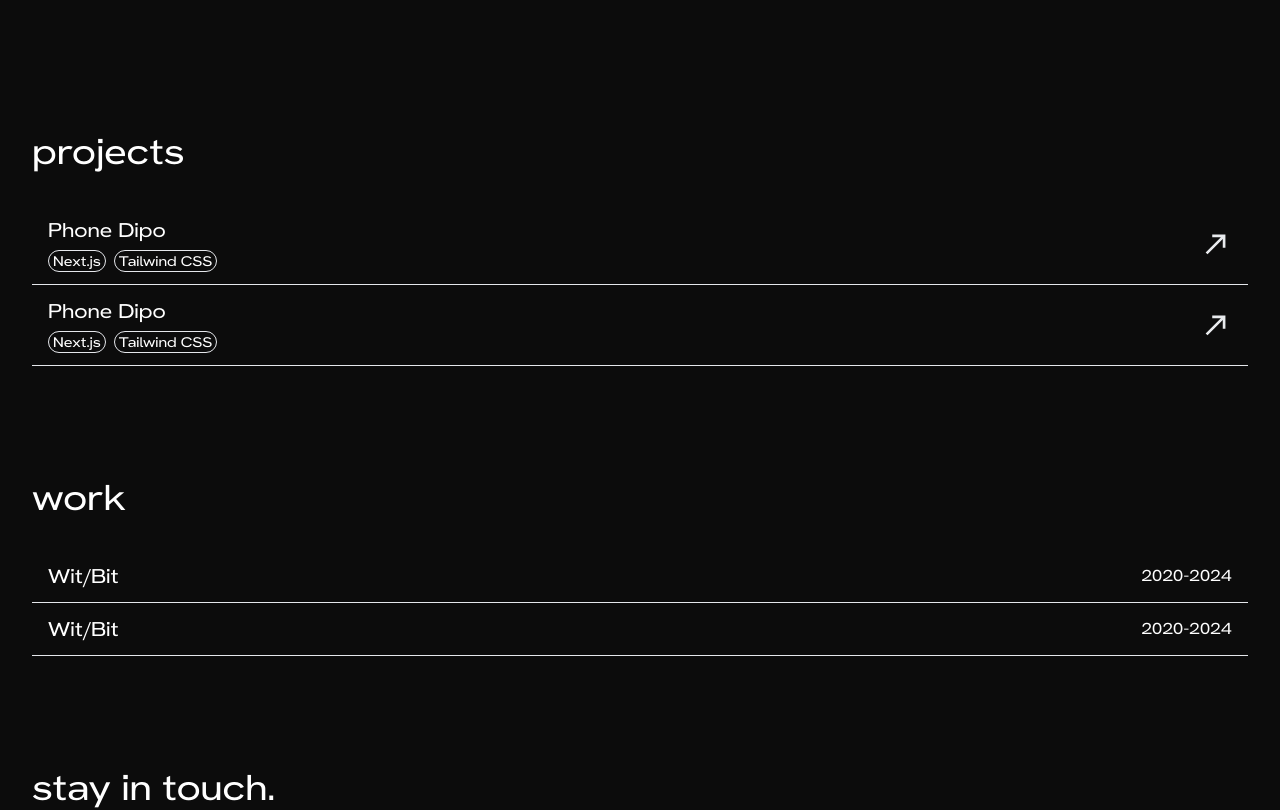
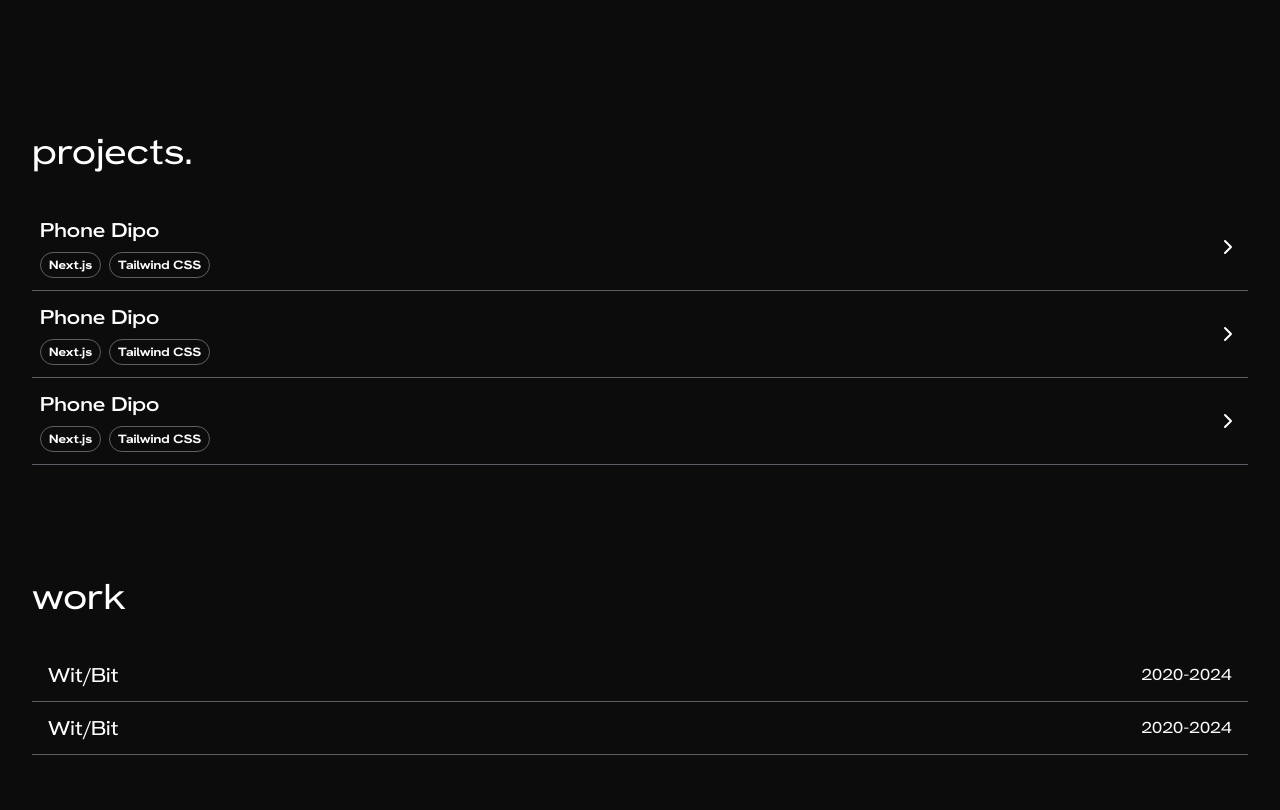
Before and after one commit to soumakkdev/portfolio, a Next.js app: page / in a window 1280 px wide. Shown: the part 700-1510 px from the top of the page. Built offline with nearby package versions, Linux system fonts and the light colour scheme.

Commit message:
shad/cn added, accordion added in projects list

```diff
--- a/src/app/globals.css
+++ b/src/app/globals.css
@@ -6,15 +6,70 @@
 	:root {
 		--background: #ffffff;
 		--foreground: #111111;
+
+		--card: hsl(0 0% 100%);
+		--card-foreground: #2d2d2d;
+
+		--popover: hsl(0 0% 100%);
+		--popover-foreground: #2d2d2d;
+
+		--primary: #1d71ef;
+		--primary-foreground: hsl(210 40% 98%);
+
+		--secondary: hsl(210 40% 96.1%);
+		--secondary-foreground: hsl(222.2 47.4% 11.2%);
+
+		--muted: hsl(210 20% 96.1%);
+		--muted-foreground: hsl(215.4 16.3% 46.9%);
+
+		--accent: hsl(210 40% 96.1%);
+		--accent-foreground: hsl(222.2 47.4% 11.2%);
+
+		--destructive: hsl(0 84.2% 60.2%);
+		--destructive-foreground: hsl(210 40% 98%);
+
+		--border: hsl(214.3 31.8% 91.4%);
+		--input: hsl(214.3 31.8% 91.4%);
+		--ring: #2d2d2d;
+
+		--radius: 0.5rem;
 	}
 
 	.dark {
 		--background: #0c0c0c;
 		--foreground: #ffffff;
+
+		--card: hsl(222.2 84% 4.9%);
+		--card-foreground: hsl(210 40% 98%);
+
+		--popover: hsl(222.2 84% 4.9%);
+		--popover-foreground: hsl(210 40% 98%);
+
+		--primary: hsl(210 40% 98%);
+		--primary-foreground: hsl(222.2 47.4% 11.2%);
+
+		--secondary: hsl(217.2 32.6% 17.5%);
+		--secondary-foreground: hsl(210 40% 98%);
+
+		--muted: hsl(217.2 32.6% 17.5%);
+		--muted-foreground: hsl(215 20.2% 65.1%);
+
+		--accent: hsl(217.2 32.6% 17.5%);
+		--accent-foreground: hsl(210 40% 98%);
+
+		--destructive: hsl(0 62.8% 30.6%);
+		--destructive-foreground: hsl(210 40% 98%);
+
+		--border: hsl(215, 6%, 38%);
+		--input: hsl(217.2 32.6% 17.5%);
+		--ring: hsl(212.7 26.8% 83.9%);
 	}
 }
 
 @layer base {
+	* {
+		@apply border-border;
+	}
 	body {
 		@apply bg-background text-foreground;
 	}
--- a/src/components/Projects.tsx
+++ b/src/components/Projects.tsx
@@ -1,39 +1,43 @@
 import React from 'react'
+import { Accordion, AccordionContent, AccordionItem, AccordionTrigger } from './ui/accordion'
+import { Button } from './ui/button'
+import { Badge } from './ui/badge'
 
 export default function Projects() {
 	return (
 		<section className="container my-28">
-			<h2 className="text-4xl">projects</h2>
+			<h2 className="text-4xl">projects.</h2>
 
 			<div className="my-8">
-				<ProjectItem />
-				<ProjectItem />
+				<Accordion type="multiple">
+					<ProjectItem id="1" />
+					<ProjectItem id="2" />
+					<ProjectItem id="3" />
+				</Accordion>
 			</div>
 		</section>
 	)
 }
 
-function ProjectItem() {
+function ProjectItem({ id }: { id: string }) {
 	return (
-		<div className="border-b flex items-center justify-between px-4 py-3 group">
-			<div className="space-y-1.5">
-				<p className="text-xl">Phone Dipo</p>
-				<div className="flex gap-2 items-center">
-					<div className="border rounded-full text-sm px-1">Next.js</div>
-					<div className="border rounded-full text-sm px-1">Tailwind CSS</div>
+		<AccordionItem value={id}>
+			<AccordionTrigger className="py-3 px-2">
+				<div className="flex flex-col items-start">
+					<p className="text-xl mb-2">Phone Dipo</p>
+					<div className="flex gap-2 items-center">
+						<Badge variant="outline">Next.js</Badge>
+						<Badge variant="outline">Tailwind CSS</Badge>
+					</div>
 				</div>
-			</div>
-
-			<svg
-				className="-rotate-45 group-hover:rotate-0 transition-transform duration-300"
-				xmlns="http://www.w3.org/2000/svg"
-				height="32px"
-				viewBox="0 -960 960 960"
-				width="32px"
-				fill="#e8eaed"
-			>
-				<path d="m600-200-57-56 184-184H80v-80h647L544-704l56-56 280 280-280 280Z" />
-			</svg>
-		</div>
+			</AccordionTrigger>
+			<AccordionContent>
+				<p>It is a ground breaking e-commerce platform with multi million dollar products.</p>
+				<div className="flex items-center gap-2 mt-4">
+					<Button variant="outline">GitHub</Button>
+					<Button variant="outline">Visit Site</Button>
+				</div>
+			</AccordionContent>
+		</AccordionItem>
 	)
 }
--- /dev/null
+++ b/src/components/ui/accordion.tsx
@@ -0,0 +1,48 @@
+'use client'
+
+import * as React from 'react'
+import * as AccordionPrimitive from '@radix-ui/react-accordion'
+import { ChevronDown } from 'lucide-react'
+
+import { cn } from '@/lib/utils'
+
+const Accordion = AccordionPrimitive.Root
+
+const AccordionItem = React.forwardRef<React.ElementRef<typeof AccordionPrimitive.Item>, React.ComponentPropsWithoutRef<typeof AccordionPrimitive.Item>>(
+	({ className, ...props }, ref) => <AccordionPrimitive.Item ref={ref} className={cn('border-b', className)} {...props} />
+)
+AccordionItem.displayName = 'AccordionItem'
+
+const AccordionTrigger = React.forwardRef<
+	React.ElementRef<typeof AccordionPrimitive.Trigger>,
+	React.ComponentPropsWithoutRef<typeof AccordionPrimitive.Trigger>
+>(({ className, children, ...props }, ref) => (
+	<AccordionPrimitive.Header className="flex">
+		<AccordionPrimitive.Trigger
+			ref={ref}
+			className={cn('flex flex-1 items-center justify-between py-4 font-medium transition-all [&[data-state=open]>svg]:rotate-0', className)}
+			{...props}
+		>
+			{children}
+			<ChevronDown className="h-6 w-6 shrink-0 transition-transform duration-200 -rotate-90" />
+		</AccordionPrimitive.Trigger>
+	</AccordionPrimitive.Header>
+))
+AccordionTrigger.displayName = AccordionPrimitive.Trigger.displayName
+
+const AccordionContent = React.forwardRef<
+	React.ElementRef<typeof AccordionPrimitive.Content>,
+	React.ComponentPropsWithoutRef<typeof AccordionPrimitive.Content>
+>(({ className, children, ...props }, ref) => (
+	<AccordionPrimitive.Content
+		ref={ref}
+		className="overflow-hidden text-sm transition-all data-[state=closed]:animate-accordion-up data-[state=open]:animate-accordion-down"
+		{...props}
+	>
+		<div className={cn('pb-4 pt-0', className)}>{children}</div>
+	</AccordionPrimitive.Content>
+))
+
+AccordionContent.displayName = AccordionPrimitive.Content.displayName
+
+export { Accordion, AccordionItem, AccordionTrigger, AccordionContent }
--- /dev/null
+++ b/src/components/ui/badge.tsx
@@ -0,0 +1,29 @@
+import * as React from 'react'
+import { cva, type VariantProps } from 'class-variance-authority'
+
+import { cn } from '@/lib/utils'
+
+const badgeVariants = cva(
+	'inline-flex items-center rounded-full border px-2 py-1 text-xs font-semibold transition-colors focus:outline-none focus:ring-2 focus:ring-ring focus:ring-offset-2',
+	{
+		variants: {
+			variant: {
+				default: 'border-transparent bg-primary text-primary-foreground hover:bg-primary/80',
+				secondary: 'border-transparent bg-secondary text-secondary-foreground hover:bg-secondary/80',
+				destructive: 'border-transparent bg-destructive text-destructive-foreground hover:bg-destructive/80',
+				outline: 'text-foreground',
+			},
+		},
+		defaultVariants: {
+			variant: 'default',
+		},
+	}
+)
+
+export interface BadgeProps extends React.HTMLAttributes<HTMLDivElement>, VariantProps<typeof badgeVariants> {}
+
+function Badge({ className, variant, ...props }: BadgeProps) {
+	return <div className={cn(badgeVariants({ variant }), className)} {...props} />
+}
+
+export { Badge, badgeVariants }
--- /dev/null
+++ b/src/components/ui/button.tsx
@@ -0,0 +1,43 @@
+import * as React from 'react'
+import { Slot } from '@radix-ui/react-slot'
+import { cva, type VariantProps } from 'class-variance-authority'
+
+import { cn } from '@/lib/utils'
+
+const buttonVariants = cva(
+	'inline-flex items-center justify-center whitespace-nowrap rounded-full text-sm font-medium ring-offset-background transition-colors focus-visible:outline-none focus-visible:ring-2 focus-visible:ring-ring focus-visible:ring-offset-2 disabled:pointer-events-none disabled:opacity-50',
+	{
+		variants: {
+			variant: {
+				default: 'bg-primary text-primary-foreground hover:bg-primary/90',
+				destructive: 'bg-destructive text-destructive-foreground hover:bg-destructive/90',
+				outline: 'border border-border bg-background hover:bg-accent hover:text-accent-foreground',
+				secondary: 'bg-secondary text-secondary-foreground hover:bg-secondary/80',
+				ghost: 'hover:bg-accent hover:text-accent-foreground',
+				link: 'text-primary underline-offset-4 hover:underline',
+			},
+			size: {
+				default: 'h-10 px-5 py-2',
+				sm: 'h-9 rounded-full px-3',
+				lg: 'h-11 rounded-full px-8',
+				icon: 'h-10 w-10',
+			},
+		},
+		defaultVariants: {
+			variant: 'default',
+			size: 'default',
+		},
+	}
+)
+
+export interface ButtonProps extends React.ButtonHTMLAttributes<HTMLButtonElement>, VariantProps<typeof buttonVariants> {
+	asChild?: boolean
+}
+
+const Button = React.forwardRef<HTMLButtonElement, ButtonProps>(({ className, variant, size, asChild = false, ...props }, ref) => {
+	const Comp = asChild ? Slot : 'button'
+	return <Comp className={cn(buttonVariants({ variant, size, className }))} ref={ref} {...props} />
+})
+Button.displayName = 'Button'
+
+export { Button, buttonVariants }
--- /dev/null
+++ b/src/lib/utils.ts
@@ -0,0 +1,6 @@
+import { type ClassValue, clsx } from "clsx"
+import { twMerge } from "tailwind-merge"
+
+export function cn(...inputs: ClassValue[]) {
+  return twMerge(clsx(inputs))
+}
--- a/tailwind.config.ts
+++ b/tailwind.config.ts
@@ -1,20 +1,75 @@
 import type { Config } from 'tailwindcss'
 
-const config: Config = {
+const config = {
 	darkMode: ['class'],
-	content: ['./src/pages/**/*.{js,ts,jsx,tsx,mdx}', './src/components/**/*.{js,ts,jsx,tsx,mdx}', './src/app/**/*.{js,ts,jsx,tsx,mdx}'],
+	content: ['./pages/**/*.{ts,tsx}', './components/**/*.{ts,tsx}', './app/**/*.{ts,tsx}', './src/**/*.{ts,tsx}'],
+	prefix: '',
 	theme: {
 		container: {
 			center: true,
 			padding: '2rem',
+			screens: {
+				'2xl': '1400px',
+			},
 		},
 		extend: {
 			colors: {
+				border: 'var(--border)',
+				input: 'var(--input)',
+				ring: 'var(--ring)',
 				background: 'var(--background)',
 				foreground: 'var(--foreground)',
+				primary: {
+					DEFAULT: 'var(--primary)',
+					foreground: 'var(--primary-foreground)',
+				},
+				secondary: {
+					DEFAULT: 'var(--secondary)',
+					foreground: 'var(--secondary-foreground)',
+				},
+				destructive: {
+					DEFAULT: 'var(--destructive)',
+					foreground: 'var(--destructive-foreground)',
+				},
+				muted: {
+					DEFAULT: 'var(--muted)',
+					foreground: 'var(--muted-foreground)',
+				},
+				accent: {
+					DEFAULT: 'var(--accent)',
+					foreground: 'var(--accent-foreground)',
+				},
+				popover: {
+					DEFAULT: 'var(--popover)',
+					foreground: 'var(--popover-foreground)',
+				},
+				card: {
+					DEFAULT: 'var(--card)',
+					foreground: 'var(--card-foreground)',
+				},
+			},
+			borderRadius: {
+				lg: 'var(--radius)',
+				md: 'calc(var(--radius) - 2px)',
+				sm: 'calc(var(--radius) - 4px)',
+			},
+			keyframes: {
+				'accordion-down': {
+					from: { height: '0' },
+					to: { height: 'var(--radix-accordion-content-height)' },
+				},
+				'accordion-up': {
+					from: { height: 'var(--radix-accordion-content-height)' },
+					to: { height: '0' },
+				},
+			},
+			animation: {
+				'accordion-down': 'accordion-down 0.2s ease-out',
+				'accordion-up': 'accordion-up 0.2s ease-out',
 			},
 		},
 	},
-	plugins: [],
-}
+	plugins: [require('tailwindcss-animate')],
+} satisfies Config
+
 export default config
```
Also changed, not shown: package.json (+11 -4 lines), components.json (added), 1 other file (tests, documents, lock files or other folders).
